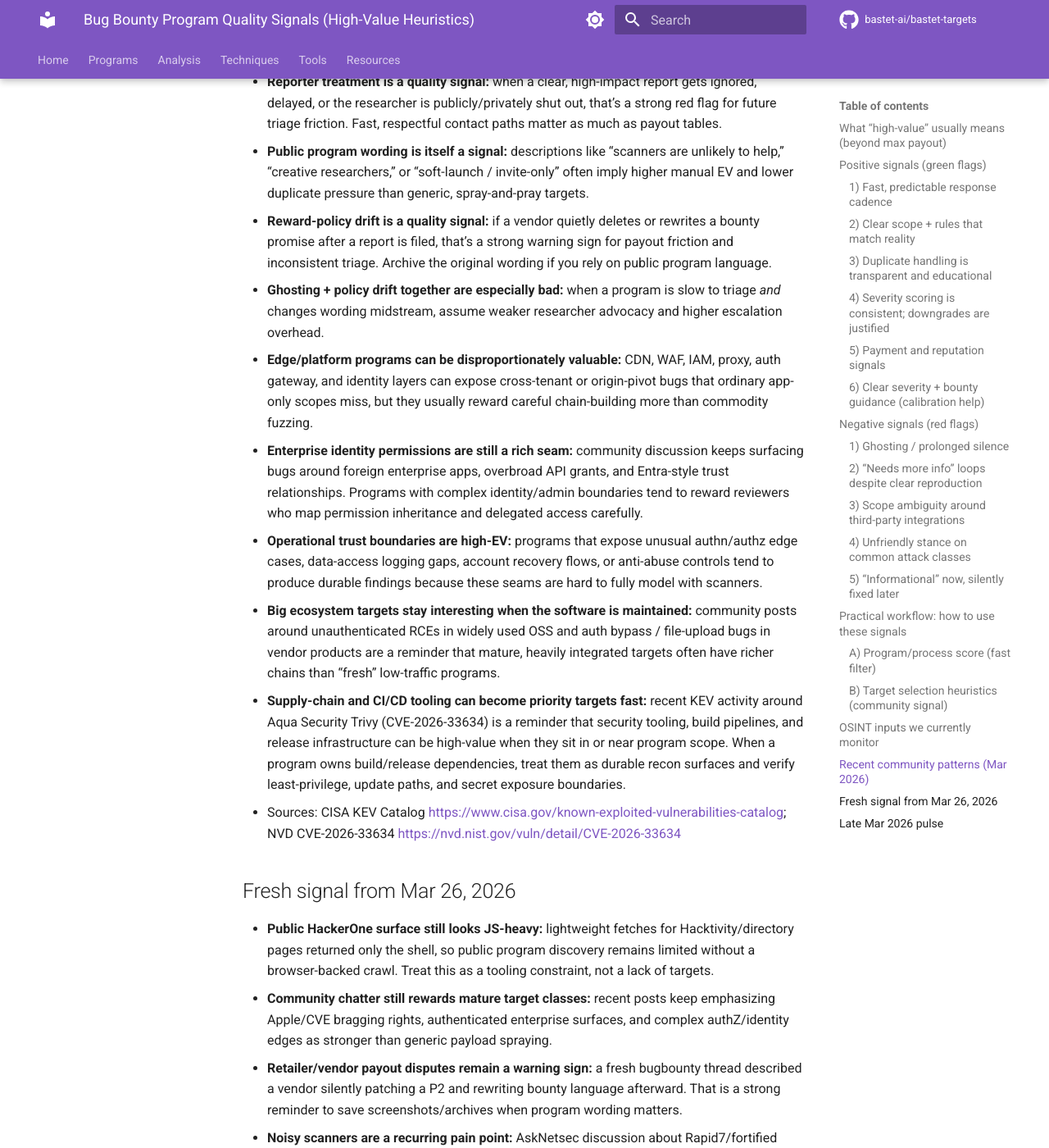
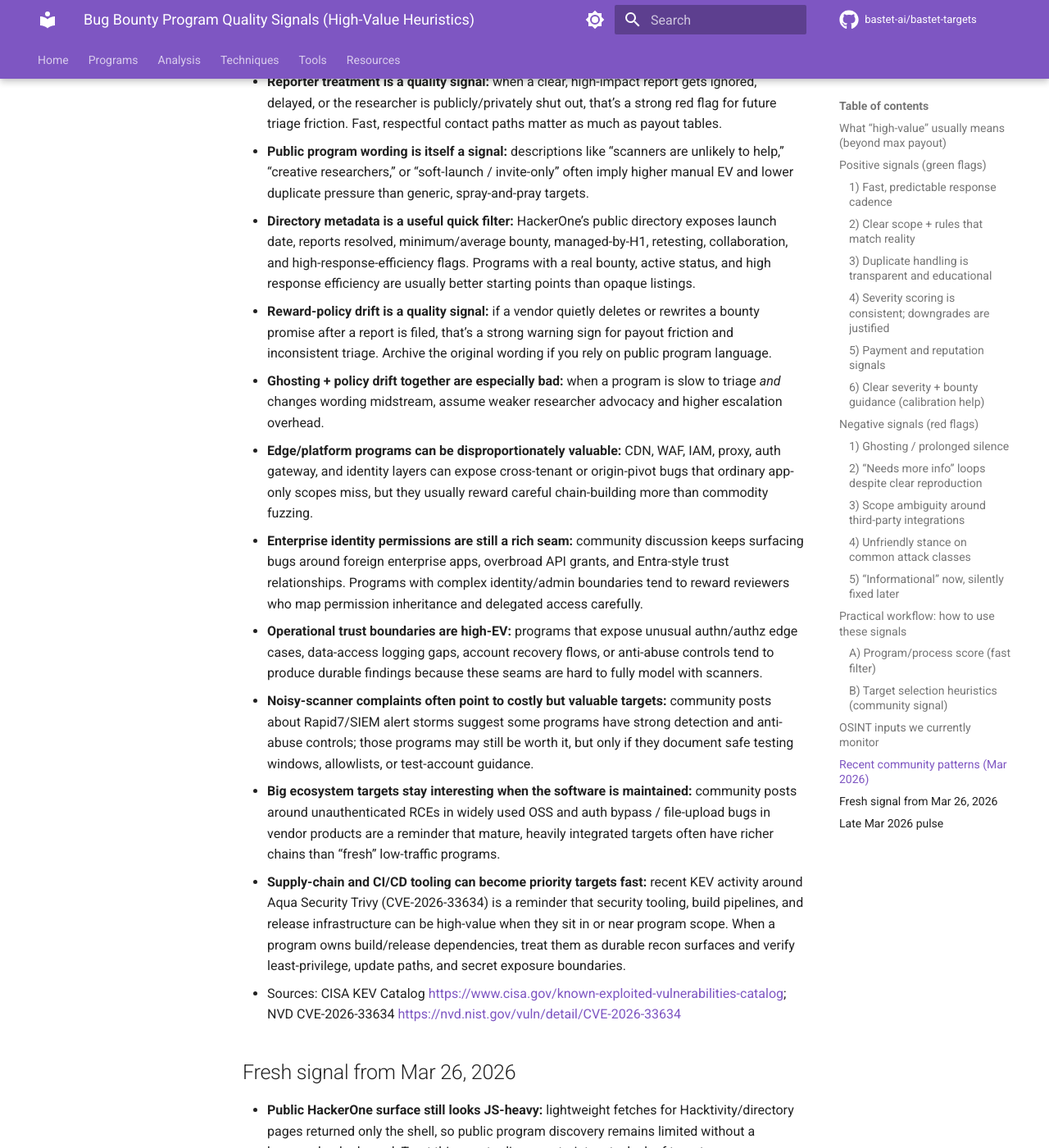
Before and after one commit to bastet-ai/bastet-targets, an MkDocs documentation site: the page built from docs/program-quality-signals.md, in a window 1280 px wide and 1400 px high, scrolled down 4556 px. Shown: the whole window at 82% size. Built offline with MkDocs 1.6.1 and Material for MkDocs 9.7.7, drawn with Linux system fonts in a browser that asks for light colours; comment, search, counter and statistics services are not loaded.

Commit message:
Update program quality signals from Mar 26 intel

```diff
--- a/docs/program-quality-signals.md
+++ b/docs/program-quality-signals.md
@@ -135,11 +135,13 @@
 - **Duplicates without actionable feedback remain a top complaint:** especially when the original report is old and the behavior appears to persist. Programs that provide even minimal, non-sensitive “same root cause” explanations are easier to work with and reduce wasted cycles.
 - **Reporter treatment is a quality signal:** when a clear, high-impact report gets ignored, delayed, or the researcher is publicly/privately shut out, that’s a strong red flag for future triage friction. Fast, respectful contact paths matter as much as payout tables.
 - **Public program wording is itself a signal:** descriptions like “scanners are unlikely to help,” “creative researchers,” or “soft-launch / invite-only” often imply higher manual EV and lower duplicate pressure than generic, spray-and-pray targets.
+- **Directory metadata is a useful quick filter:** HackerOne’s public directory exposes launch date, reports resolved, minimum/average bounty, managed-by-H1, retesting, collaboration, and high-response-efficiency flags. Programs with a real bounty, active status, and high response efficiency are usually better starting points than opaque listings.
 - **Reward-policy drift is a quality signal:** if a vendor quietly deletes or rewrites a bounty promise after a report is filed, that’s a strong warning sign for payout friction and inconsistent triage. Archive the original wording if you rely on public program language.
 - **Ghosting + policy drift together are especially bad:** when a program is slow to triage *and* changes wording midstream, assume weaker researcher advocacy and higher escalation overhead.
 - **Edge/platform programs can be disproportionately valuable:** CDN, WAF, IAM, proxy, auth gateway, and identity layers can expose cross-tenant or origin-pivot bugs that ordinary app-only scopes miss, but they usually reward careful chain-building more than commodity fuzzing.
 - **Enterprise identity permissions are still a rich seam:** community discussion keeps surfacing bugs around foreign enterprise apps, overbroad API grants, and Entra-style trust relationships. Programs with complex identity/admin boundaries tend to reward reviewers who map permission inheritance and delegated access carefully.
 - **Operational trust boundaries are high-EV:** programs that expose unusual authn/authz edge cases, data-access logging gaps, account recovery flows, or anti-abuse controls tend to produce durable findings because these seams are hard to fully model with scanners.
+- **Noisy-scanner complaints often point to costly but valuable targets:** community posts about Rapid7/SIEM alert storms suggest some programs have strong detection and anti-abuse controls; those programs may still be worth it, but only if they document safe testing windows, allowlists, or test-account guidance.
 - **Big ecosystem targets stay interesting when the software is maintained:** community posts around unauthenticated RCEs in widely used OSS and auth bypass / file-upload bugs in vendor products are a reminder that mature, heavily integrated targets often have richer chains than “fresh” low-traffic programs.
 - **Supply-chain and CI/CD tooling can become priority targets fast:** recent KEV activity around Aqua Security Trivy (CVE-2026-33634) is a reminder that security tooling, build pipelines, and release infrastructure can be high-value when they sit in or near program scope. When a program owns build/release dependencies, treat them as durable recon surfaces and verify least-privilege, update paths, and secret exposure boundaries.
   - Sources: CISA KEV Catalog <https://www.cisa.gov/known-exploited-vulnerabilities-catalog>; NVD CVE-2026-33634 <https://nvd.nist.gov/vuln/detail/CVE-2026-33634>
```
